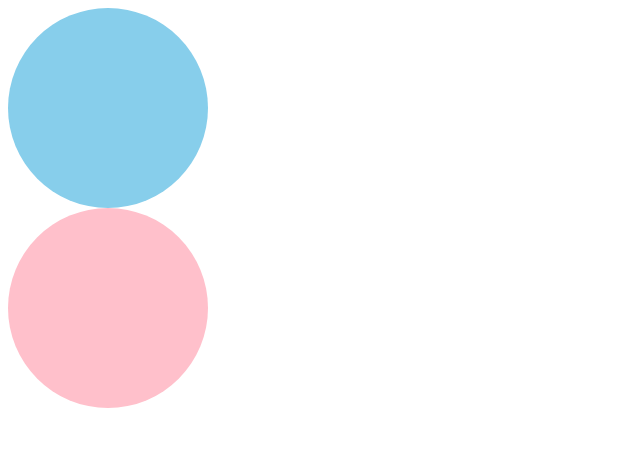
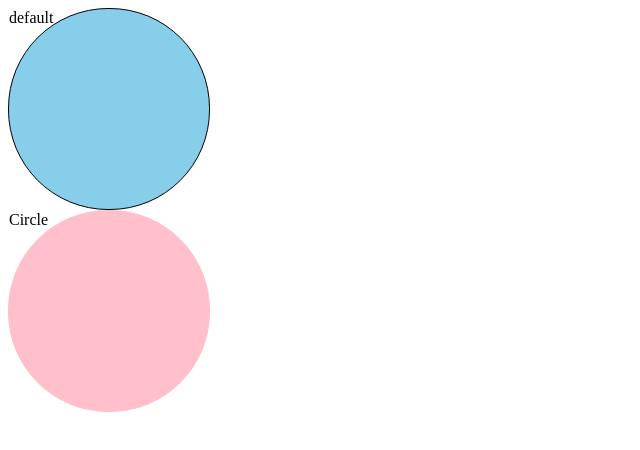
Before and after one commit to eunji-19/react-nomad-01, a React (Create React App) app: page / in a window 1280 px wide. Shown: the top 450 px of the page, without its empty margins (0-640 px from the left). Built offline with nearby package versions, Linux system fonts and the light colour scheme.

Commit message:
Optional Props

```diff
--- a/src/App.tsx
+++ b/src/App.tsx
@@ -5,8 +5,8 @@
 const App = () => {
   return (
     <div>
-      <Circle bgColor="skyblue" />
-      <Circle bgColor="pink " />
+      <Circle bgColor="skyblue" borderColor="black" />
+      <Circle bgColor="pink" text="Circle" />
     </div>
   );
 };
--- a/src/Circle.tsx
+++ b/src/Circle.tsx
@@ -3,6 +3,7 @@
 
 interface ContainerProps {
   bgColor: string;
+  borderColor: string;
 }
 
 const Container = styled.div<ContainerProps>`
@@ -10,14 +11,21 @@
   width: 200px;
   height: 200px;
   border-radius: 100px;
+  border: 1px solid ${(props) => props.borderColor};
 `;
 
 interface CircleProps {
   bgColor: string;
+  borderColor?: string;
+  text?: string;
 }
 
-function Circle({ bgColor }: CircleProps) {
-  return <Container bgColor={bgColor} />;
+function Circle({ bgColor, borderColor, text = "default" }: CircleProps) {
+  return (
+    <Container bgColor={bgColor} borderColor={borderColor ?? bgColor}>
+      {text}
+    </Container>
+  );
 }
 
 export default Circle;
```
